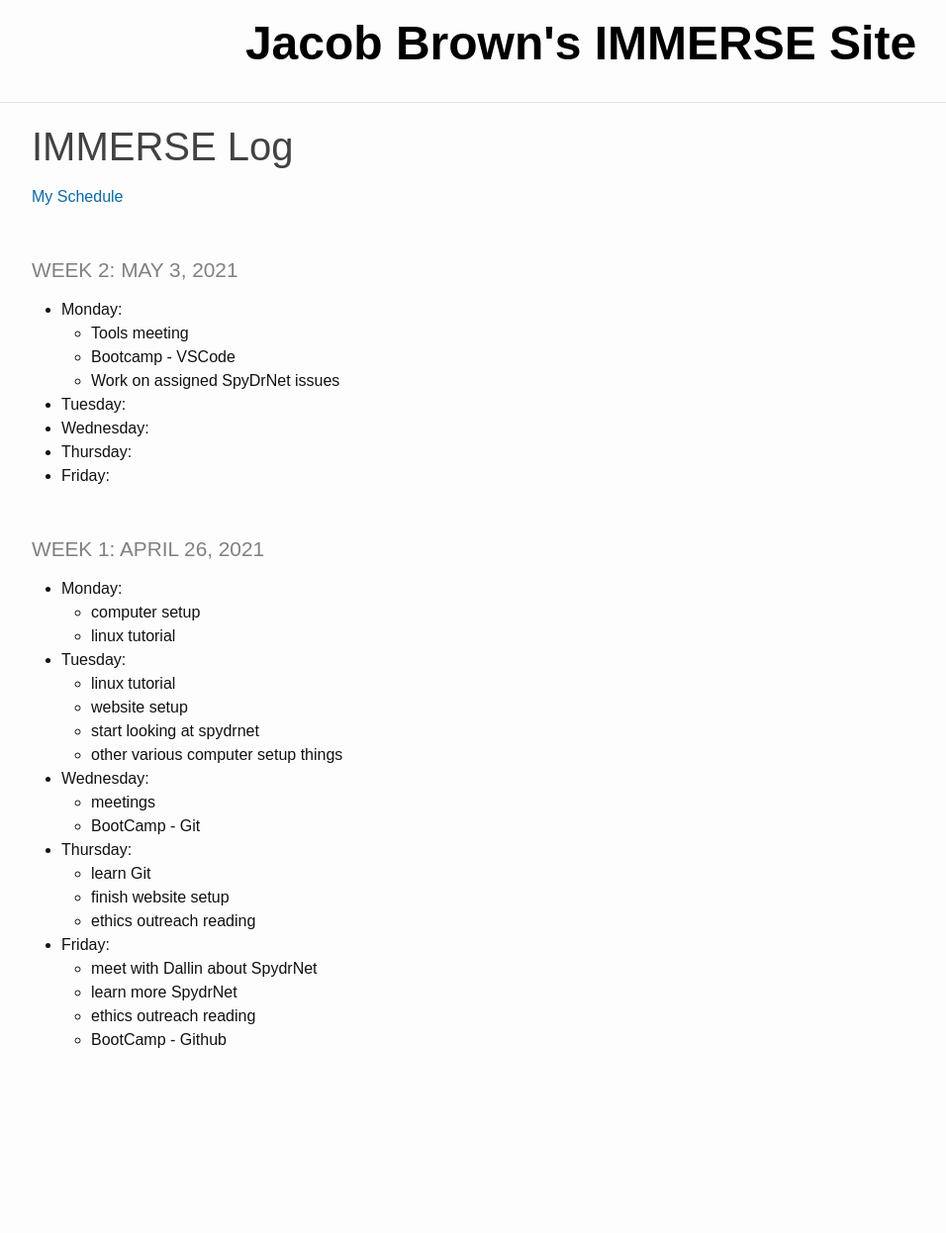
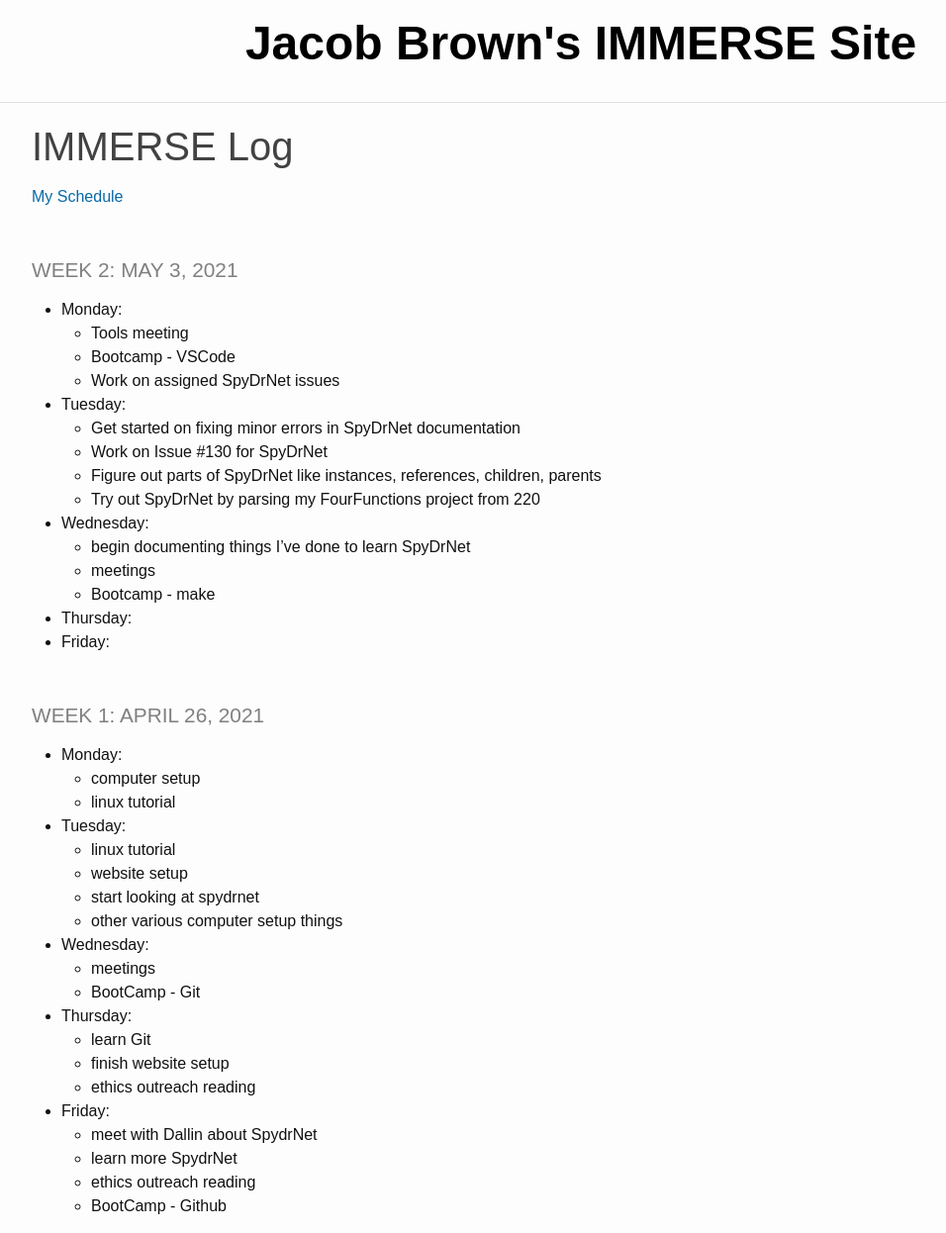
Before and after one commit to jacobdbrown4/jacob_brown, a Jekyll site: the page built from _pages/log.md, in a window 1280 px wide and 1246 px high. Shown: the whole window at 99% size, without its empty margins (53-1009 px from the left). Built offline with Jekyll 4.4.1, drawn with Linux system fonts in a browser that asks for light colours.

Commit message:
updated log

```diff
--- a/_pages/log.md
+++ b/_pages/log.md
@@ -12,7 +12,14 @@ title: IMMERSE Log
   * Bootcamp - VSCode
   * Work on assigned SpyDrNet issues
 * **Tuesday**:
+  * Get started on fixing minor errors in SpyDrNet documentation
+  * Work on Issue #130 for SpyDrNet
+  * Figure out parts of SpyDrNet like instances, references, children, parents
+  * Try out SpyDrNet by parsing my FourFunctions project from 220
 * **Wednesday**:
+  * begin documenting things I've done to learn SpyDrNet
+  * meetings
+  * Bootcamp - make
 * **Thursday**:
 * **Friday**:
 
```
